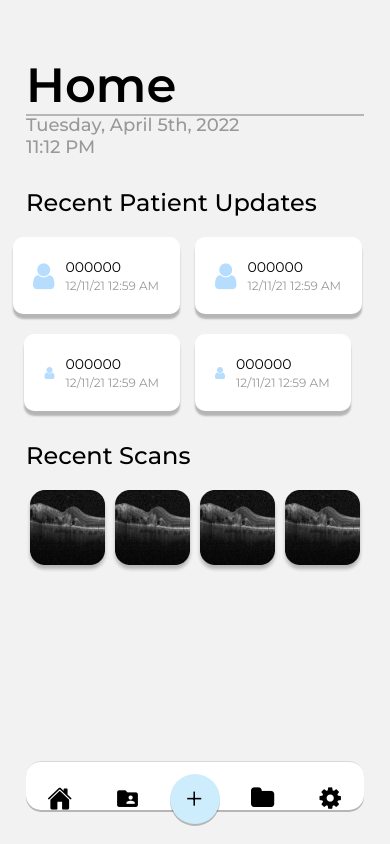
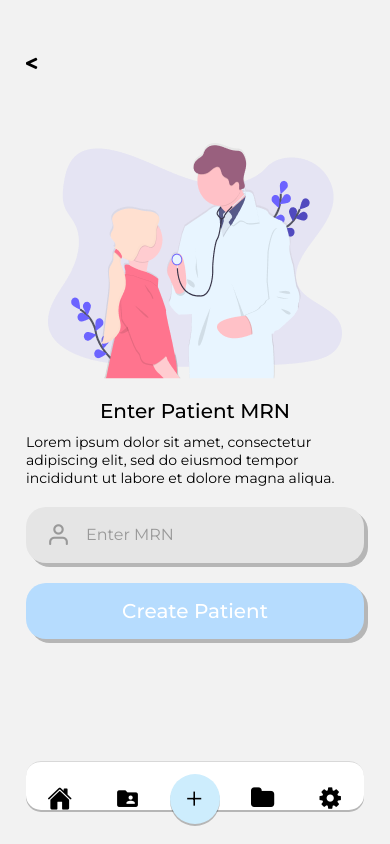
Before and after one commit to michaelhyi/retinaoct, a React Native app in the folder client/: screen /Createpatient in a window 390 px wide. Built offline with nearby package versions, Linux system fonts and the light colour scheme.

Commit message:
made create page

```diff
--- a/client/package.json
+++ b/client/package.json
@@ -12,6 +12,7 @@
   "dependencies": {
     "@react-navigation/bottom-tabs": "^6.2.0",
     "@react-navigation/native": "^6.0.8",
+    "@react-navigation/stack": "^6.2.1",
     "date-fns": "^2.28.0",
     "expo": "~44.0.0",
     "expo-status-bar": "~1.2.0",
--- a/client/src/components/tabs.tsx
+++ b/client/src/components/tabs.tsx
@@ -8,8 +8,10 @@ import {
 } from "@expo/vector-icons";
 
 import Home from "../screens/home";
+import Createpatient from "../screens/createpatient";
 import Patients from "../screens/patients";
 import Add from "./add";
+import Create from "../screens/createscan";
 import Scans from "../screens/scans";
 import Settings from "../screens/settings";
 
@@ -47,8 +49,8 @@ const Tabs: FC = (): JSX.Element => {
         }}
       />
       <Tab.Screen
-        name="Add"
-        component={Patients}
+        name="Createpatient"
+        component={Createpatient}
         options={{
           tabBarIcon: () => <Add style={styles.icons} />,
         }}
--- /dev/null
+++ b/client/src/screens/createpatient.tsx
@@ -0,0 +1,87 @@
+import { FC, useState } from "react";
+import { StyleSheet, View, Text, Image, Dimensions, TouchableOpacity, TextInput } from "react-native";
+import { FontAwesome5, Feather } from "@expo/vector-icons";
+
+import Screen from "../components/screen";
+
+interface Props {
+    navigation: {
+      navigate: (name: string) => void;
+    };
+  }
+
+const Createpatient: FC<Props> = ({ navigation }) => {
+
+    const [text, onChangeText] = useState(null);
+
+    return(
+        <Screen>
+            <TouchableOpacity>
+                <FontAwesome5 name="less-than" size={15} />
+            </TouchableOpacity>
+
+            <View style={styles.container}>
+                <Image style={{marginTop: Dimensions.get("window").height / 12}} source={require ("../assets/createpatient.png")} />
+                <Text style={styles.header}>Enter Patient MRN</Text>
+                <Text style={styles.desc}>Lorem ipsum dolor sit amet, consectetur adipiscing elit, sed do eiusmod tempor incididunt ut labore et dolore magna aliqua.</Text>
+                <TouchableOpacity style={styles.btn1}>
+                    <View style={{flexDirection: "row", marginLeft: 20, alignItems: "center"}}>
+                        <Feather name="user" size={25} color="#999999"/>
+                        <TextInput style={{color: "#999999", fontSize: 16, marginLeft: 15, fontFamily: "Montserrat-Regular"}} placeholder="Enter MRN"/>
+                    </View>
+                </TouchableOpacity>
+                <TouchableOpacity onPress={() => {navigation.navigate("Patient.info")}} style={styles.btn2}>
+                    <Text style={{color: "white", fontSize: 20, fontFamily: "Montserrat-Medium"}}>Create Patient</Text>
+                </TouchableOpacity>
+            </View>
+        </Screen>
+    )
+}
+
+const styles = StyleSheet.create({
+    container: {
+        justifyContent: "center",
+        alignItems: "center",
+    },
+    header: {
+        fontSize: 20,
+        fontFamily: "Montserrat-Medium",
+        marginTop: 20,
+    },
+    desc: {
+        fontSize: 14,
+        fontFamily: "Montserrat-Regular",
+        marginTop: 10,
+    },
+    btn1: {
+        marginTop: 20,
+        width: "100%",
+        height: Dimensions.get("window").height / 15,
+        backgroundColor: "#E5E5E5",
+        borderRadius: 20,
+        justifyContent: "center",
+        shadowColor: "black",
+            shadowOpacity: 0.25,
+            shadowOffset: {
+              width: 4,
+              height: 4,
+            },
+    },
+    btn2: {
+        marginTop: 20,
+        width: "100%",
+        height: Dimensions.get("window").height / 15,
+        backgroundColor: "#B6DCFE",
+        borderRadius: 20,
+        justifyContent: "center",
+        alignItems: "center",
+        shadowColor: "black",
+            shadowOpacity: 0.25,
+            shadowOffset: {
+              width: 4,
+              height: 4,
+            },
+    }
+})
+
+export default Createpatient;
--- /dev/null
+++ b/client/src/screens/createscan.tsx
@@ -0,0 +1,16 @@
+import { FC } from "react";
+import { StyleSheet, View, Text } from "react-native";
+
+import Screen from "../components/screen";
+
+const Create: FC = (): JSX.Element => {
+    return(
+        <Screen>
+            <View>
+                <Text>Create</Text>
+            </View>
+        </Screen>
+    )
+}
+
+export default Create;
--- a/client/src/screens/patients.tsx
+++ b/client/src/screens/patients.tsx
@@ -9,12 +9,18 @@ import {
   TouchableOpacity,
 } from "react-native";
 import { format } from "date-fns";
-import Btn from "../components/btn";
 import Screen from "../components/screen";
 import { Feather } from "@expo/vector-icons";
 import { DataTable } from "react-native-paper";
 
-const Patients: FC = (): JSX.Element => {
+interface Props {
+  navigation: {
+    navigate: (name: string) => void;
+  };
+}
+
+const Patients: FC<Props> = ({ navigation }) => {
+
   return (
     <Screen>
       <View style={styles.header}>
@@ -41,7 +47,7 @@ const Patients: FC = (): JSX.Element => {
             placeholder="Search"
             placeholderTextColor="#000000"
           />
-          <TouchableOpacity style={{ marginLeft: "auto" }}>
+          <TouchableOpacity onPress={() => { navigation.navigate('Createpatient')}} style={{ marginLeft: "auto" }}>
             <Feather name="user-plus" size="30" />
           </TouchableOpacity>
         </View>
--- a/client/tsconfig.json
+++ b/client/tsconfig.json
@@ -1,6 +1,7 @@
 {
   "extends": "expo/tsconfig.base",
   "compilerOptions": {
-    "strict": true
+    "strict": true,
+    "jsx": "react-jsx",
   }
 }
```
Also changed, not shown: client/src/components/stacks.tsx (added, +26 -0 lines), client/src/screens/patientinfo.tsx (added, +13 -0 lines), client/src/assets/createpatient.png (added), 1 other file (tests, documents, lock files or other folders).
